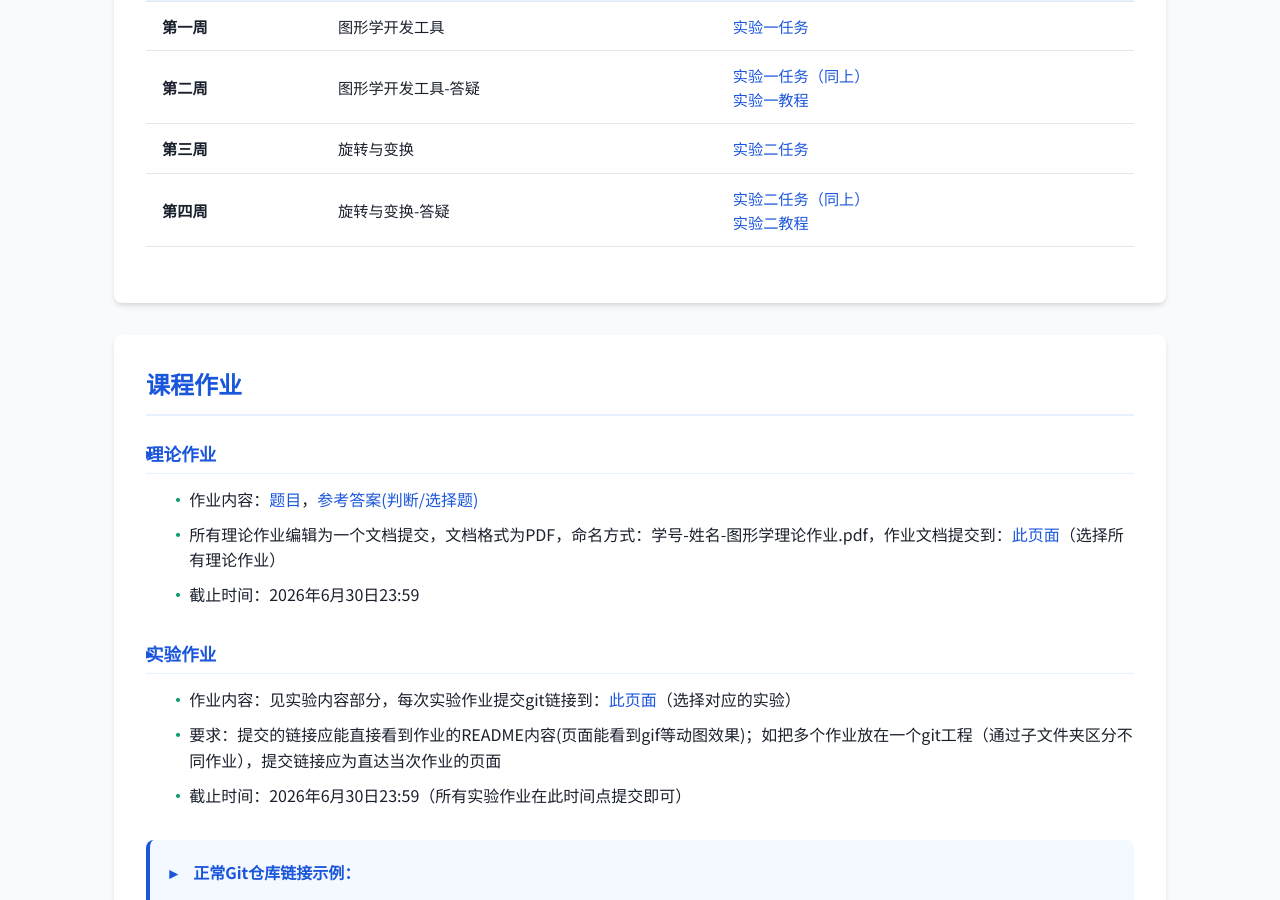
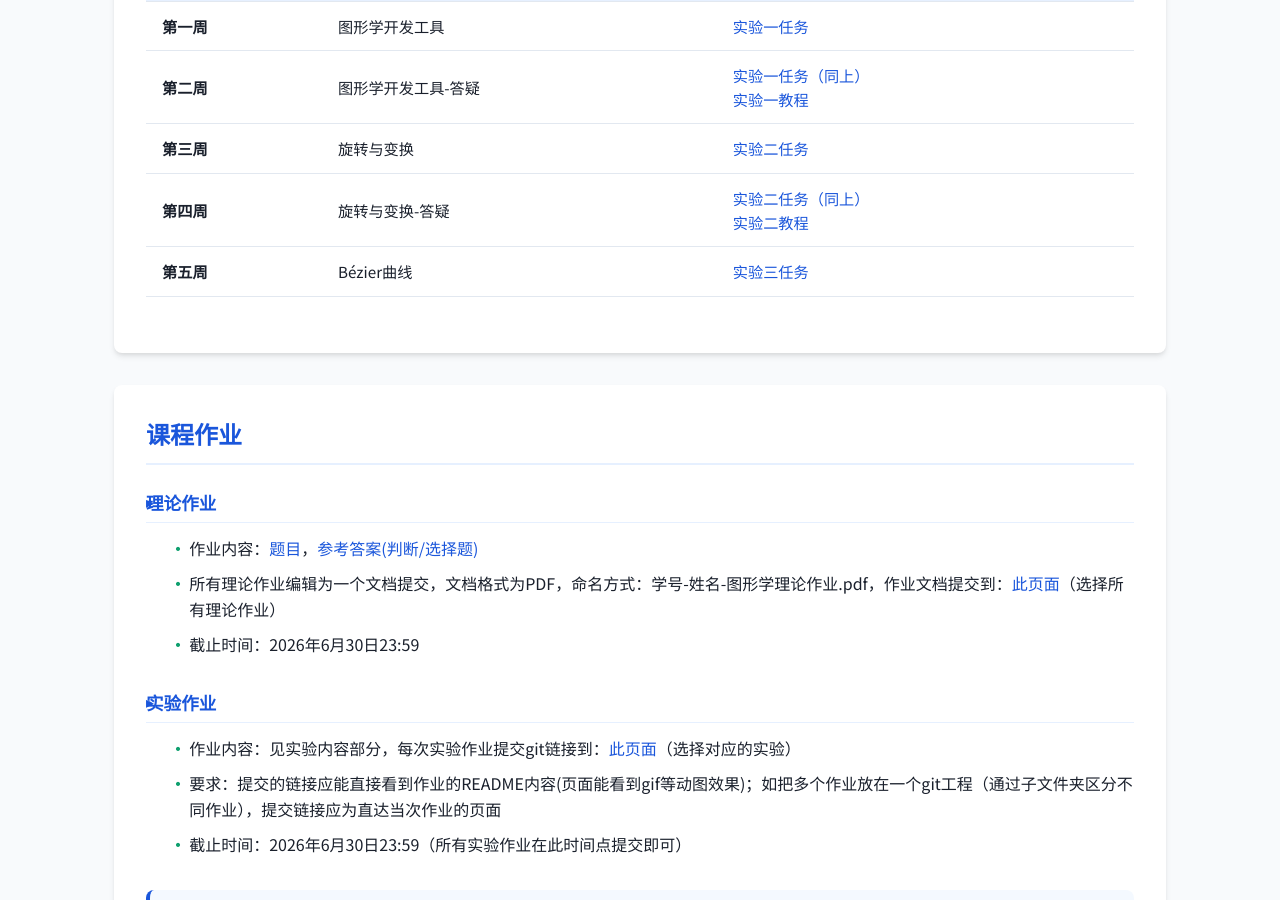
Before and after one commit to zhwinfo/zhwinfo.github.io, a Jekyll site: the page cg/index.html, which Jekyll copies as it is, in a window 1280 px wide and 900 px high, scrolled down 2074 px. Built offline with Jekyll 4.4.1, drawn with Linux system fonts in a browser that asks for light colours.

Commit message:
fast update

```diff
--- a/cg/index.html
+++ b/cg/index.html
@@ -542,6 +542,15 @@
                             </td>
                         </tr>
                     </tbody>
+                    <tbody>
+                        <tr>
+                            <td><strong>第五周</strong></td>
+                            <td>Bézier曲线</td>
+                            <td>
+                                <a href="https://bnu-3dv-lab.feishu.cn/wiki/FP4kwXLgmih4xKkde9WcGYkpngf" target="_blank">实验三任务</a><br>
+                            </td>
+                        </tr>
+                    </tbody>
                 </table>
             </div>
         </section>
```
Also changed, not shown: _pages/index.md (+1 -1 lines).
